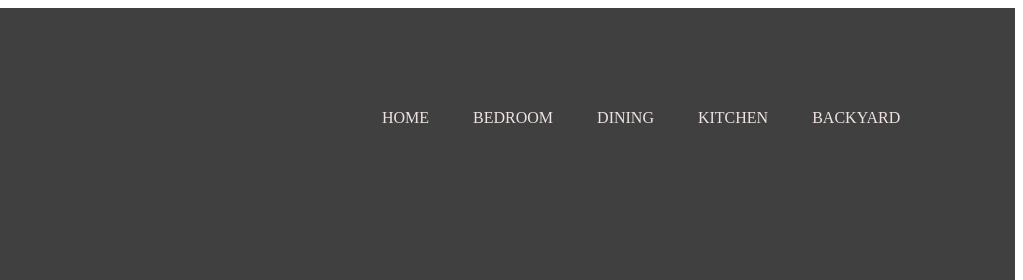
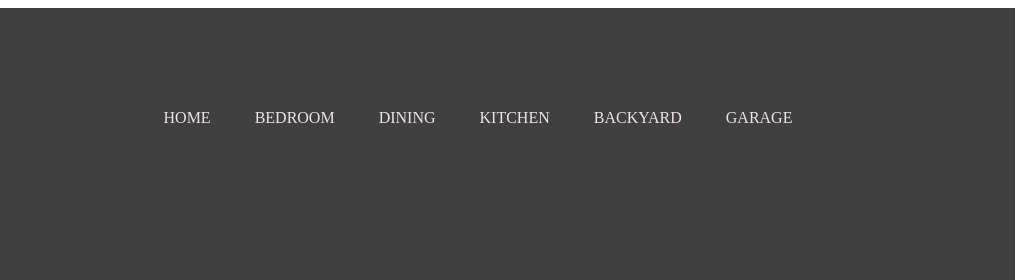
Before and after one commit to DedanMugambiGikunda/Simple-website, a plain HTML site: page index.html in a window 1280 px wide. Shown: the top 280 px of the page, 257-1280 px from the left. Drawn offline with Linux system fonts and the light colour scheme.

Commit message:
Update index.html

```diff
--- a/index.html
+++ b/index.html
@@ -13,7 +13,7 @@
         <li><a href="#">Dining</a></li>
         <li><a href="#">Kitchen</a></li>
         <li><a href="#">Backyard</a></li>
-
+        <li><a href=#>Garage<a/></li>
     </ul>
     </div>
 </div>
```
